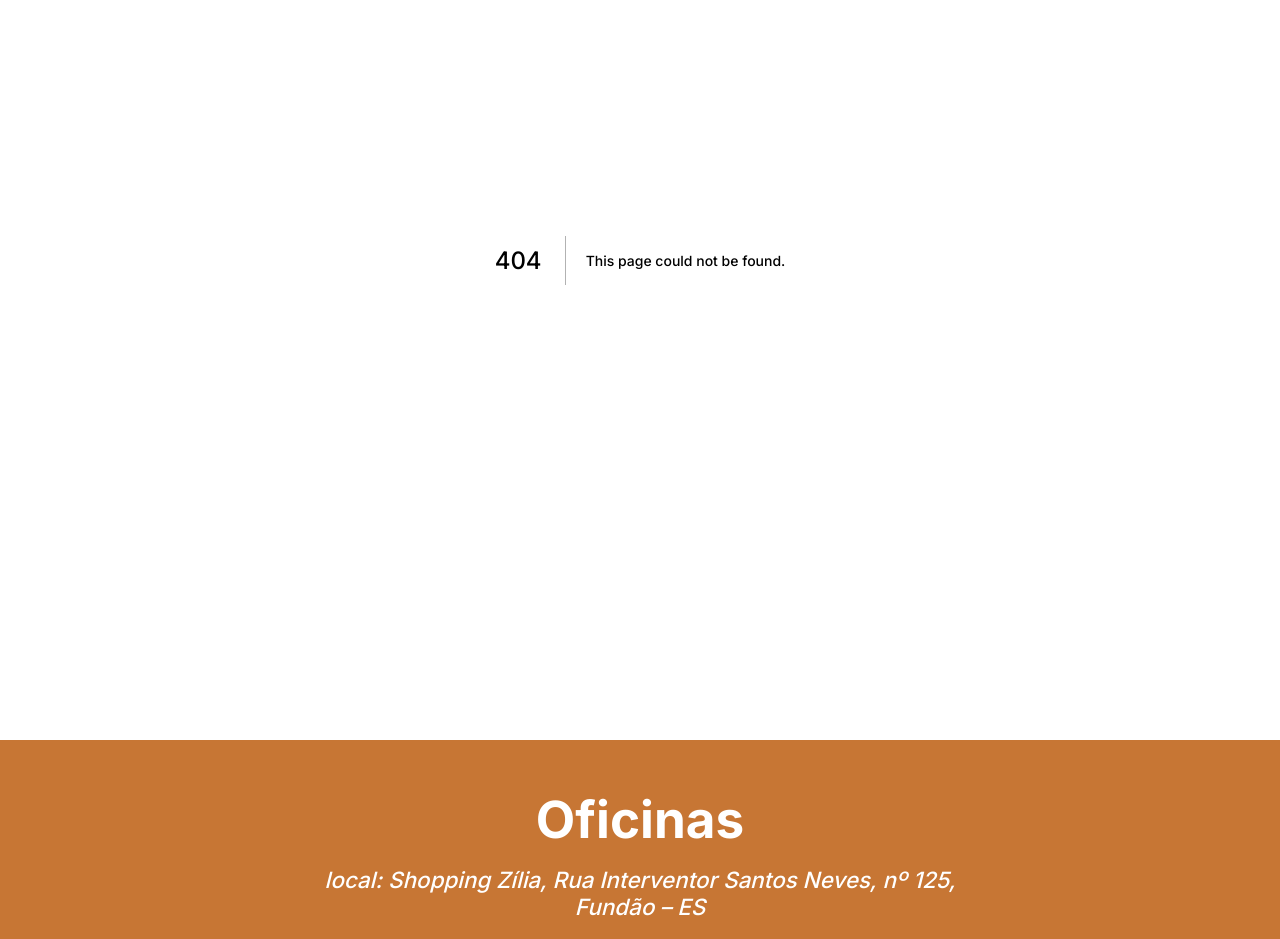
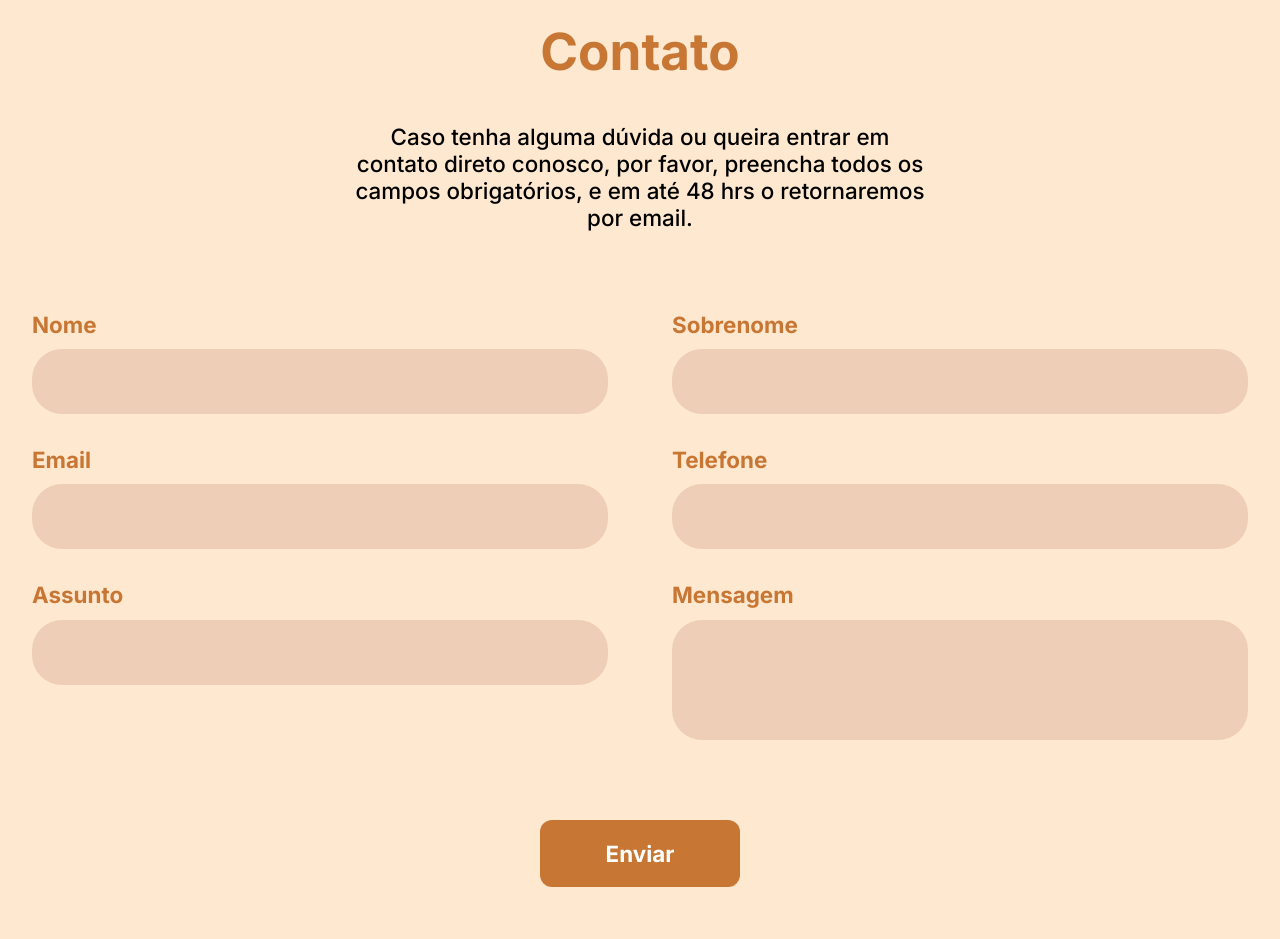
Before and after one commit to Bushido-Tecnologia/frontend, a Next.js app: page /contato in a window 1280 px wide. Before the commit this address had no page. Shown: the part 140-1079 px from the top of the page. Built offline with nearby package versions, Linux system fonts and the light colour scheme.

Commit message:
Adding contact page

```diff
--- /dev/null
+++ b/src/app/contato/page.tsx
@@ -0,0 +1,29 @@
+import styles from "../../styles/contact.module.css"
+
+import { Title } from "@/components/Title"
+import { Input } from "@/components/Input"
+import { Button } from "@/components/Button"
+
+const Page = () => {
+    return (
+        <main className={styles.contact}>
+            <Title text="Contato" />
+            <p className={styles.contact__description}>
+                Caso tenha alguma dúvida ou queira entrar em contato direto conosco, por favor, preencha todos os campos obrigatórios, e em até 48 hrs o retornaremos por email.
+            </p>
+
+            <div className={styles.contact__content_inputs}>
+                <Input text="Nome" height="65px" />
+                <Input text="Sobrenome" height="65px" />
+                <Input text="Email" height="65px" />
+                <Input text="Telefone" height="65px" />
+                <Input text="Assunto" height="65px" />
+                <Input text="Mensagem" height="120px" />
+            </div>
+
+            <Button text="Enviar" gradient={false} center={true}     />
+        </main>
+    )
+}
+
+export default Page;
--- a/src/components/Button/index.tsx
+++ b/src/components/Button/index.tsx
@@ -1,9 +1,19 @@
 import style from "./style.module.css"
 
-export const Button = ({ text, gradient }: { text: string, gradient?: boolean }) => {
+interface Props {
+    text: string;
+    gradient: boolean;
+    center?: boolean
+}
+
+export const Button: React.FC<Props> = ({ text, gradient, center }) => {
     return (
-        <button className={gradient ? style.buttonTransparent : style.button}>
-            {text}
-        </button>
+        <span className={style.content} style={{ width: center ? "100%" : "min-content" }}>
+            <button
+                className={gradient ? style.buttonTransparent : style.button}
+                style={{ margin: center ? "0 auto" : "1em 0" }}>
+                {text}
+            </button>
+        </span>
     )
 }
--- a/src/components/Button/style.module.css
+++ b/src/components/Button/style.module.css
@@ -1,3 +1,9 @@
+.content {
+    display: flex;
+    justify-content: center;
+    margin-top: 5em;
+}
+
 .buttonTransparent {
     border: none;
     border-radius: var(--border-radius-medium);
@@ -16,6 +22,7 @@
     font-weight: 700;
 
     width: max-content;
+    min-width: 200px;
 }
 
 .button {
@@ -32,4 +39,5 @@
     font-weight: 700;
 
     width: max-content;
+    min-width: 200px;
 }
--- a/src/components/Header/index.tsx
+++ b/src/components/Header/index.tsx
@@ -57,7 +57,7 @@ export const Header = () => {
                     </li>
 
                     <li className={styles.header__nav__link}>
-                        <a href="/Contato">Contato</a>
+                        <a href="/contato">Contato</a>
                     </li>
 
                     <li className={styles.header__nav__link}>
--- a/src/components/Input/index.tsx
+++ b/src/components/Input/index.tsx
@@ -1,11 +1,20 @@
 import styles from "./style.module.css"
 
-export const Input = ({ width, height }: { width?: string, height?: string }) => {
+interface Props {
+    width?: string;
+    height?: string;
+    text: string;
+}
+
+export const Input: React.FC<Props> = ({ width, height, text }) => {
     return (
-        <input
-            className={styles.input}
-            type="text"
-            style={{ width: width || "100%", height: height || "2.5em" }}
-        />
+        <div className={styles.content}>
+            <span className={styles.content__text}>{text}</span>
+            <input
+                className={styles.content__input}
+                type="text"
+                style={{ width: width || "100%", height: height || "2.5em" }}
+            />
+        </div>
     )
 }
--- a/src/components/Input/style.module.css
+++ b/src/components/Input/style.module.css
@@ -1,11 +1,22 @@
-.input {
+.content {
+    display: flex;
+    flex-direction: column;
+}
+
+.content__input {
     background-color: var(--secondary-color);
 
     border-radius: var(--border-radius-large);
     border: none;
     outline: 0;
 
-    width: 100%;
-    max-width: 720px;
     padding: 0 1.5em;
 }
+
+.content__text {
+    color: var(--primary-color);
+    font-size: var(--font-size-small);
+    font-weight: bold;
+
+    margin-bottom: .5em;
+}
--- /dev/null
+++ b/src/styles/contact.module.css
@@ -0,0 +1,33 @@
+.contact__description {
+    font-size: var(--font-size-small);
+    text-align: center;
+
+    width: 95%;
+
+    margin: 0 auto;
+}
+
+.contact__content_inputs {
+    display: flex;
+    flex-wrap: wrap;
+    justify-content: space-around;
+    gap: 2em 0;
+
+    margin-top: 5em;
+}
+
+.contact__content_inputs div {
+    width: 90%;
+}
+
+@media screen and (min-width: 767px) {
+    .contact__content_inputs div {
+        width: 45%;
+    }
+}
+
+@media screen and (min-width: 1023px) {
+    .contact__description {
+        width: 45%;
+    }
+}
```
